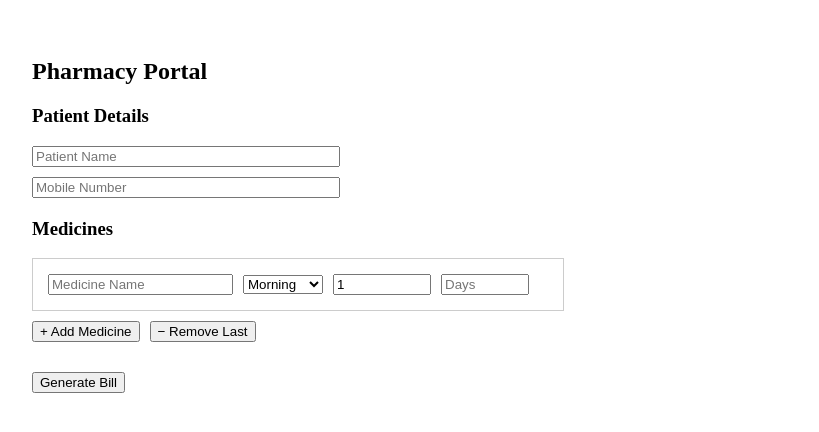
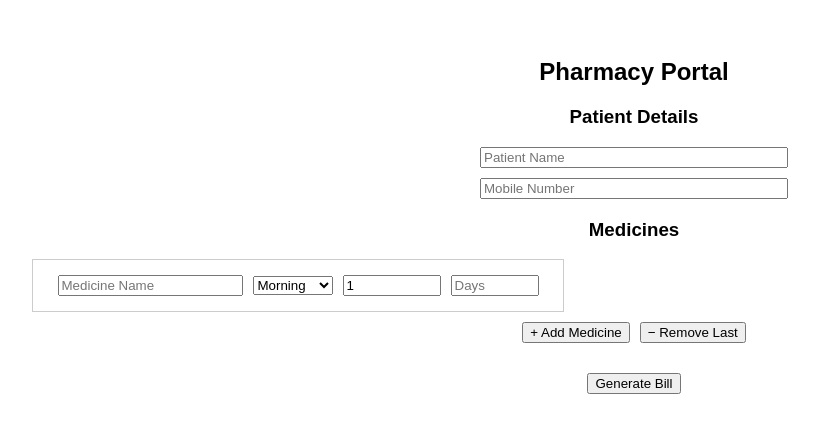
Before and after one commit to Vamshikrishan/smart_medication_adherence, a React app in the folder frontend/: page /pharmacy in a window 1280 px wide. Shown: the top 432 px of the page, without its empty margins (6-825 px from the left). Built offline with nearby package versions, Linux system fonts and the light colour scheme; the HTML template or start-up script is replaced by a standard one.

Commit message:
adjusting the allignement

```diff
--- a/frontend/src/pages/Pharmacy.jsx
+++ b/frontend/src/pages/Pharmacy.jsx
@@ -11,7 +11,7 @@ function Pharmacy() {
   ]);
 
   return (
-    <div style={{ padding: "30px" }}>
+    <div style={{ padding: "30px", fontFamily: "Arial, sans-serif", textAlign: "center" }}>
       <h2>Pharmacy Portal</h2>
 
       {/* Patient Details */}
@@ -21,7 +21,7 @@ function Pharmacy() {
           placeholder="Patient Name"
           value={patientName}
           onChange={(e) => setPatientName(e.target.value)}
-        style={{ display: "block", marginBottom: "10px", width: "300px" }}
+          style={{ display: "block", margin: "0 auto 10px", width: "300px", fontFamily: "Arial, sans-serif" }}
         />
 
         <input
@@ -29,7 +29,7 @@ function Pharmacy() {
           placeholder="Mobile Number"
           value={mobile}
           onChange={(e) => setMobile(e.target.value)}
-        style={{ display: "block", marginBottom: "20px", width: "300px" }}
+          style={{ display: "block", margin: "0 auto 20px", width: "300px", fontFamily: "Arial, sans-serif" }}
         />
 
         {/* Medicines Section */}
```
Lines whose indentation alone changed are shown as unchanged.
